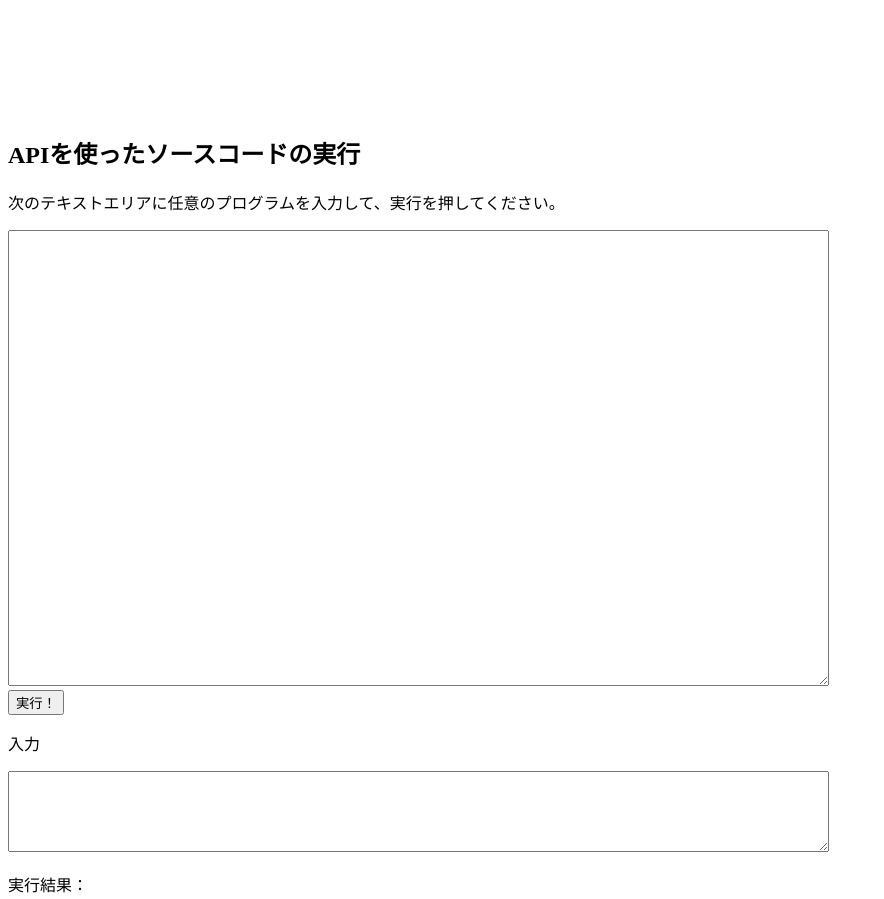
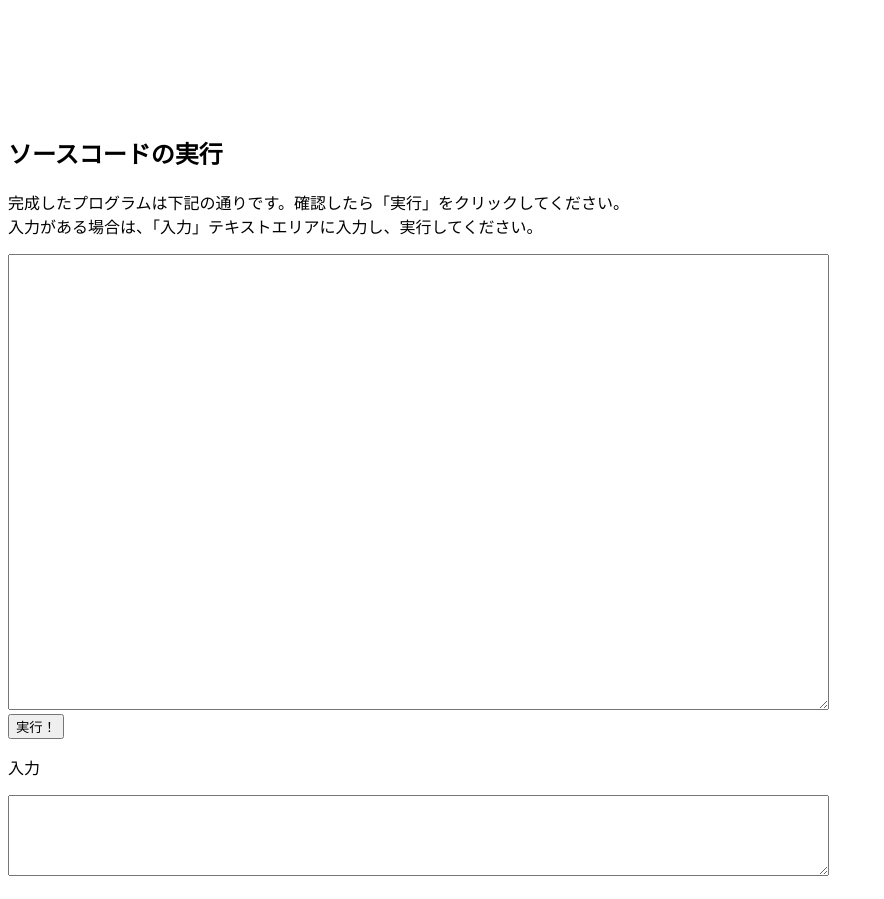
Before and after one commit to KHashimoto3/PLS_FRONT, a Vue app in the folder teikei_proto/: page / in a window 1280 px wide. Shown: the part 960-1859 px from the top of the page, without its empty margins (0-884 px from the left). Built offline with nearby package versions, Linux system fonts and the light colour scheme.

Commit message:
表現の変更

```diff
--- a/teikei_proto/src/components/CodeRun.vue
+++ b/teikei_proto/src/components/CodeRun.vue
@@ -1,8 +1,9 @@
 <template>
   <div class="run_area">
-    <h1>APIを使ったソースコードの実行</h1>
+    <h1>ソースコードの実行</h1>
     <p>
-      次のテキストエリアに任意のプログラムを入力して、実行を押してください。
+      完成したプログラムは下記の通りです。確認したら「実行」をクリックしてください。<br />
+      入力がある場合は、「入力」テキストエリアに入力し、実行してください。
     </p>
     <textarea cols="100" rows="30" v-model="code"> </textarea><br />
     <button @click="run">実行！</button>
```
